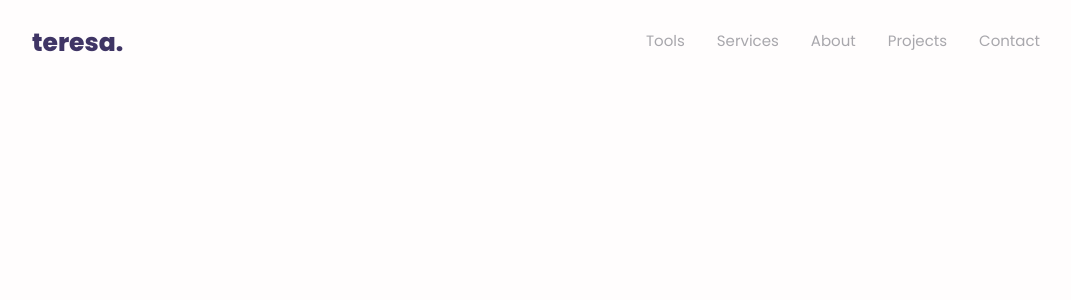
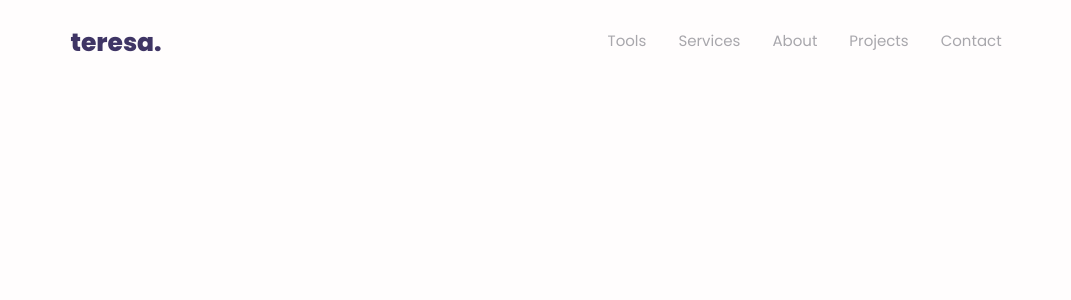
Before and after one commit to teresafranxman97/teresafranxman, a React (Create React App) app: page / in a window 1280 px wide. Shown: the top 300 px of the page, without its empty margins (96-1167 px from the left). Built offline with nearby package versions, Linux system fonts and the light colour scheme.

Commit message:
Improved responsiveness between components

```diff
--- a/src/Styles/Components/ButtonStyles.js
+++ b/src/Styles/Components/ButtonStyles.js
@@ -5,6 +5,7 @@ const ButtonStyles = styled(motion.div) `
 	background: transparent;
 	border: 1px solid ${props => props.theme.main};
 	cursor: pointer;
+	margin: 1rem 0;
 
 	:hover {
 		background: ${props => props.theme.main};
--- a/src/Styles/Components/navbar-styles.js
+++ b/src/Styles/Components/navbar-styles.js
@@ -18,8 +18,8 @@ const NavStyles = styled.div`
 	}
 
 	@media (min-width: 769px) {
-		left: ${({isOpen}) => (isOpen ? "0" : "10vw" )};
-		right: ${({isOpen}) => (isOpen ? "0" : "10vw" )};
+		left: ${({isOpen}) => (isOpen ? "0" : "13vw" )};
+		right: ${({isOpen}) => (isOpen ? "0" : "13vw" )};
 	}
 `;
 
--- a/src/Styles/Sections/ServicesStyles.js
+++ b/src/Styles/Sections/ServicesStyles.js
@@ -5,7 +5,6 @@ const Container = styled.div`
     display: flex;
     flex-direction: column;
     justify-content: space-evenly;
-
     min-height: 100vh;
     padding: 10vh 0;
 
@@ -17,7 +16,7 @@ const Container = styled.div`
         margin: 0;
         margin-right: 3vw;
         font-weight: 300;
-        font-size: clamp(.85rem, 1.25vw, 1.75rem);
+        font-size: clamp(.85rem, 1.25vw, 1rem);
     }
 
     .header p {
@@ -55,19 +54,15 @@ const Content = styled(motion.div) `
         width: 3.25rem;
         height: 3.25rem;
     }
-
-
 `
 
 const ContentContainer = styled.div`
     display: grid;
     gap: 1rem;
-    margin: 2rem 0;
 
     @media (min-width: 767px) {
         grid-template-columns: repeat(2, 1fr);
     }
 `
 
-
 export { Container, Content, ContentContainer };
--- a/src/Styles/Sections/toolsStyles.js
+++ b/src/Styles/Sections/toolsStyles.js
@@ -3,6 +3,9 @@ import styled from "styled-components";
 const StyledTools = styled.div`
     color: #3F3565;
     height: 100vh;
+    display: flex;
+    flex-direction: column;
+    justify-content: center;
 
     .content-grid {
         display: grid;
--- a/src/Styles/app-styles.js
+++ b/src/Styles/app-styles.js
@@ -6,7 +6,7 @@ const AppStyles = styled.div`
 	background: #FFFDFD;
 
 	@media (min-width: 769px) {
-		padding: 0 10vw;
+		padding: 0 13vw;
 	}
 `;
 
--- a/src/sections/Contact.js
+++ b/src/sections/Contact.js
@@ -96,7 +96,7 @@ function Contact() {
 						></textarea>
 					</div>
 					<div className="button-container">
-						<button type="submit">Submit</button>
+						<button type="submit">Send</button>
 					</div>
 				</form>
 			</Container>
--- a/src/sections/Tools.js
+++ b/src/sections/Tools.js
@@ -3,6 +3,7 @@ import data from "../DataFiles/tools-data";
 import { Icon } from "@iconify/react";
 import StyledTools from "../Styles/Sections/toolsStyles";
 import Title from '../Components/Title';
+import ContactMe from "../Components/ContactMe";
 
 const Tools = () => {
 	const [skills] = useState(data);
@@ -23,6 +24,7 @@ const Tools = () => {
 					</div>
 				))}
 			</div>
+			{/* <ContactMe /> */}
 		</StyledTools>
 	);
 };
```
Also changed, not shown: 1 other file (tests, documents, lock files or other folders).
